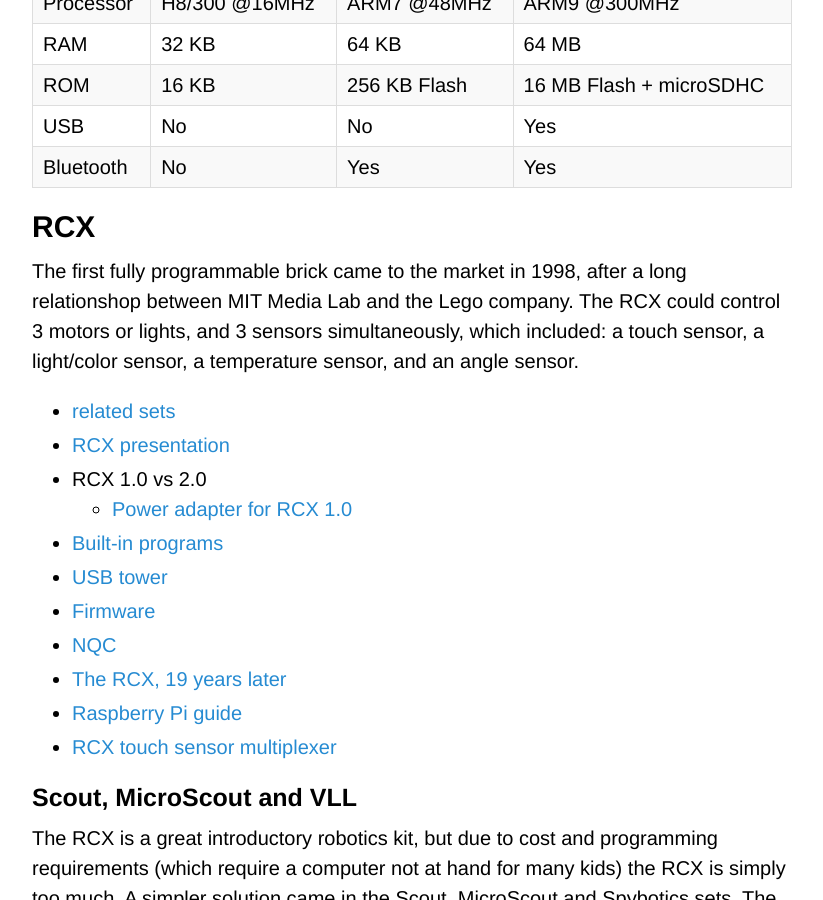
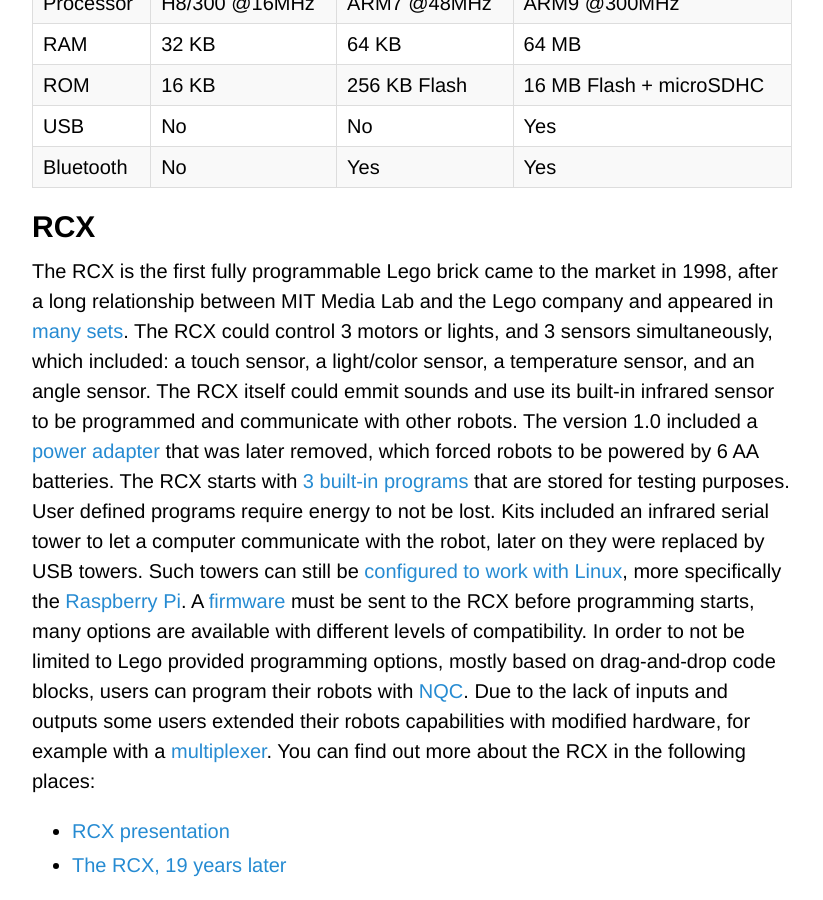
Before and after one commit to Maumagnaguagno/maumagnaguagno.github.io, a Jekyll site: the page built from mindstorms.md, in a window 1280 px wide and 900 px high, scrolled down 553 px. Shown: the whole window, without its empty margins (228-1051 px from the left). Built offline with Jekyll 4.4.1, drawn with Linux system fonts in a browser that asks for light colours; our own code applies the rules of GitHub Pages for plain Markdown files.

Commit message:
Expand links to text in Mindstorms RCX section

```diff
--- a/mindstorms.md
+++ b/mindstorms.md
@@ -23,19 +23,20 @@ USB | No | No | Yes
 Bluetooth | No | Yes | Yes
 
 ## RCX
-The first fully programmable brick came to the market in 1998, after a long relationshop between MIT Media Lab and the Lego company.
+The RCX is the first fully programmable Lego brick came to the market in 1998, after a long relationship between MIT Media Lab and the Lego company and appeared in [many sets](https://www.bricklink.com/catalogList.asp?catType=S&catString=59.631).
 The RCX could control 3 motors or lights, and 3 sensors simultaneously, which included: a touch sensor, a light/color sensor, a temperature sensor, and an angle sensor.
-- [related sets](https://www.bricklink.com/catalogList.asp?catType=S&catString=59.631)
+The RCX itself could emmit sounds and use its built-in infrared sensor to be programmed and communicate with other robots.
+The version 1.0 included a [power adapter](https://pbrick.info/2013/10/using-an-adapter-to-power-the-rcx-1-0/) that was later removed, which forced robots to be powered by 6 AA batteries.
+The RCX starts with [3 built-in programs](https://pbrick.info/2013/10/rcx-3-built-in-standard-programs/) that are stored for testing purposes.
+User defined programs require energy to not be lost.
+Kits included an infrared serial tower to let a computer communicate with the robot, later on they were replaced by USB towers.
+Such towers can still be [configured to work with Linux](https://pbrick.info/2013/10/configuring-the-lego-usb-tower-on-linux/), more specifically the [Raspberry Pi](https://minordiscoveries.wordpress.com/2014/01/20/using-nqc-on-a-raspberry-pi-to-program-a-lego-mindstorms-rcx-brick/).
+A [firmware](https://pbrick.info/rcx-firmware/) must be sent to the RCX before programming starts, many options are available with different levels of compatibility.
+In order to not be limited to Lego provided programming options, mostly based on drag-and-drop code blocks, users can program their robots with [NQC](http://bricxcc.sourceforge.net/nqc/ "Not Quite C").
+Due to the lack of inputs and outputs some users extended their robots capabilities with modified hardware, for example with a [multiplexer](https://www.elecbrick.com/mux/).
+You can find out more about the RCX in the following places:
 - [RCX presentation](http://clark.cementhorizon.com/RCX-web-page-2013-09-29.html)
-- RCX 1.0 vs 2.0
-  - [Power adapter for RCX 1.0](https://pbrick.info/2013/10/using-an-adapter-to-power-the-rcx-1-0/)
-- [Built-in programs](https://pbrick.info/2013/10/rcx-3-built-in-standard-programs/)
-- [USB tower](https://pbrick.info/2013/10/configuring-the-lego-usb-tower-on-linux/)
-- [Firmware](https://pbrick.info/rcx-firmware/)
-- [NQC](http://bricxcc.sourceforge.net/nqc/ "Not Quite C")
 - [The RCX, 19 years later](https://www.johnholbrook.us/edu/RCX_guide.html "written by John Holbrook")
-- [Raspberry Pi guide](https://minordiscoveries.wordpress.com/2014/01/20/using-nqc-on-a-raspberry-pi-to-program-a-lego-mindstorms-rcx-brick/)
-- [RCX touch sensor multiplexer](https://www.elecbrick.com/mux/)
 
 ### Scout, MicroScout and VLL
 The RCX is a great introductory robotics kit, but due to cost and programming requirements (which require a computer not at hand for many kids) the RCX is simply too much.
```
